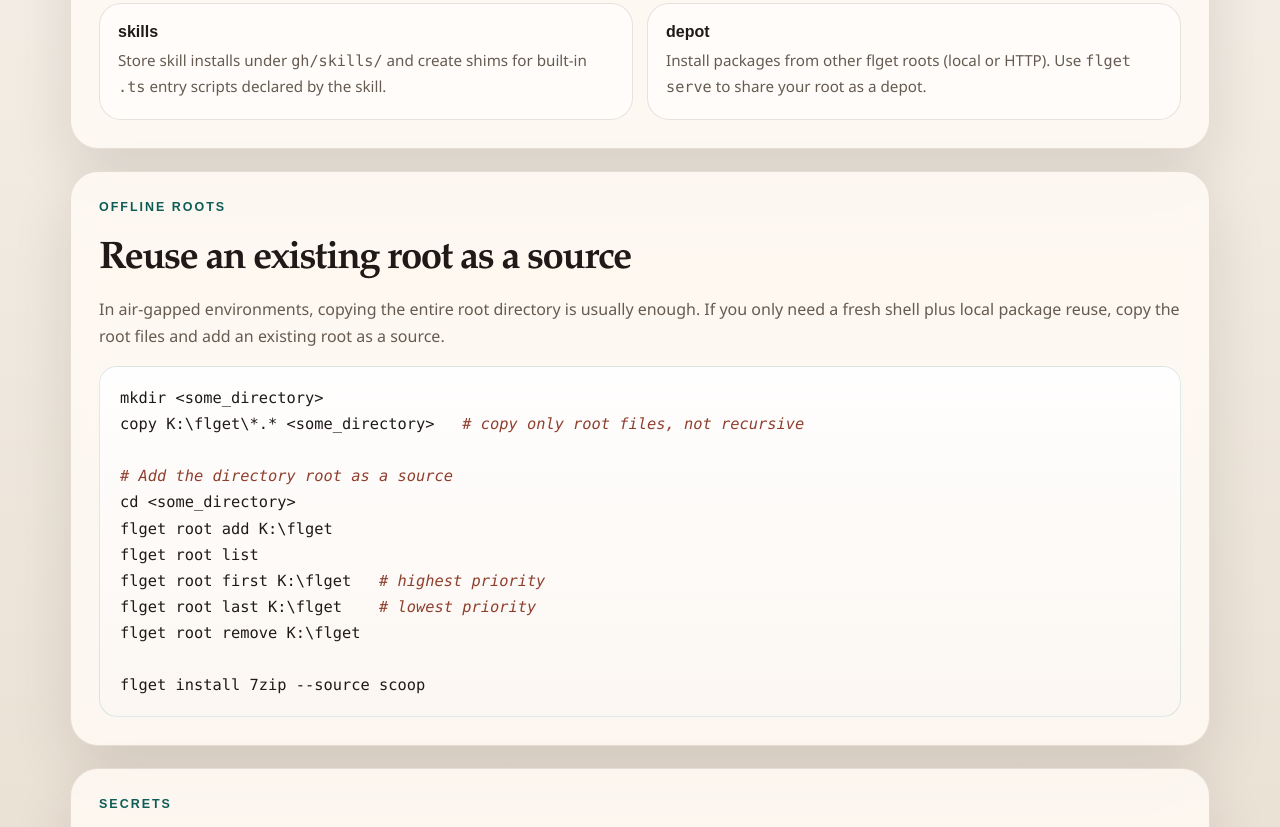
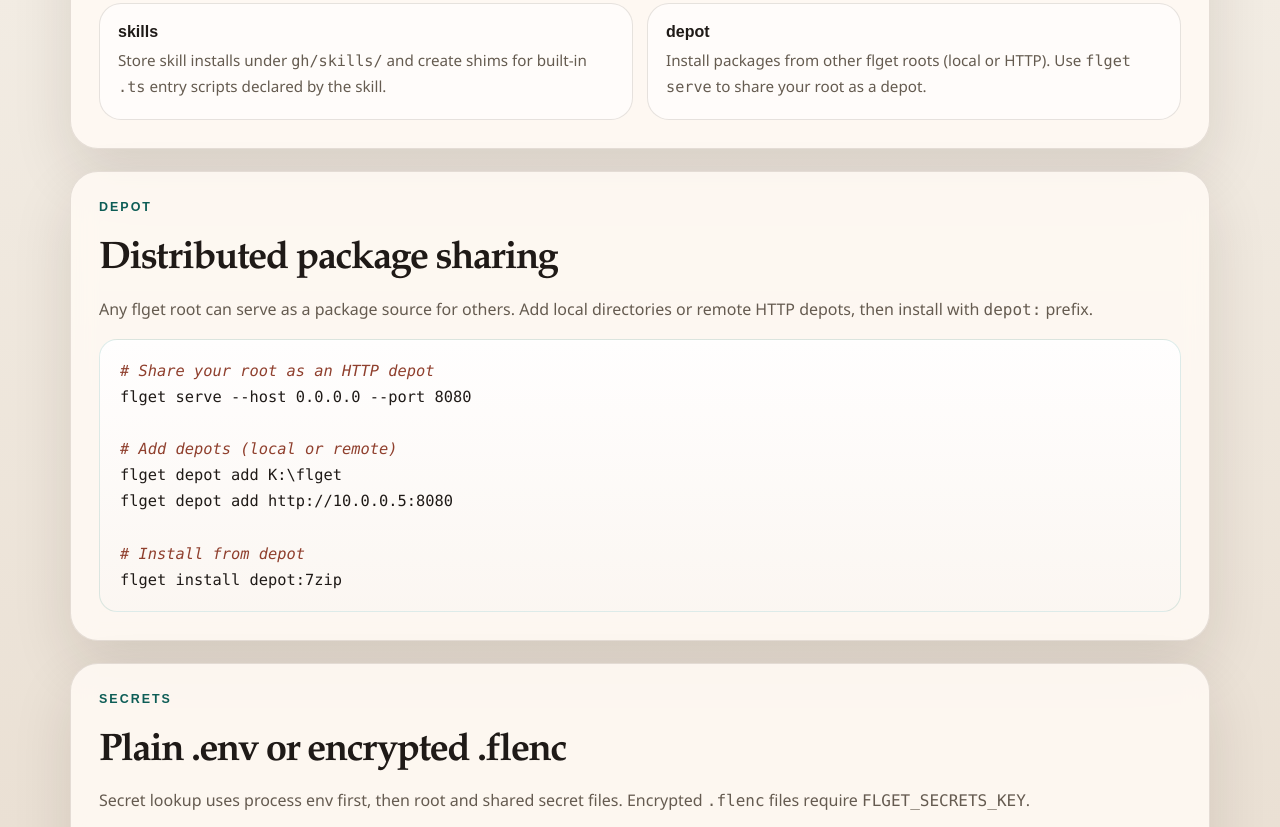
Before and after one commit to flatina/flget, a website: page github-pages/index.html in a window 1280 px wide. Shown: the part 1973-2800 px from the top of the page. Drawn offline with Linux system fonts and the light colour scheme.

Commit message:
Update GitHub Pages for depot, remove offline-root references

```diff
--- a/github-pages/index.html
+++ b/github-pages/index.html
@@ -395,10 +395,10 @@
               and Bun-friendly workflows.
             </p>
             <p>
-              Use <code>scoop</code>, <code>npm</code>, <code>ghr</code>, and <code>npmgh</code>
-              sources from the same root, then install agent skills with
-              <code>flget skills ...</code> and generate shims for declared built-in
-              <code>.ts</code> entry scripts.
+              Use <code>scoop</code>, <code>npm</code>, <code>ghr</code>, <code>npmgh</code>,
+              and <code>depot</code> sources from the same root. Share packages across machines
+              with <code>flget serve</code>, and install agent skills with
+              <code>flget skills ...</code>.
             </p>
           </div>
           <div class="chip-row" aria-label="Key properties">
@@ -417,8 +417,8 @@
             <p>Built for portable drives, optical media, and multiple isolated roots.</p>
           </div>
           <div class="fact-card">
-            <strong>Offline roots</strong>
-            <p>Reuse an existing flget root as a local source when you need an air-gapped or partially offline setup.</p>
+            <strong>Depot sharing</strong>
+            <p>Share packages across machines with <code>flget serve</code> or add local/remote depots as install sources.</p>
           </div>
           <div class="fact-card">
             <strong>Scope</strong>
@@ -519,26 +519,22 @@ flget skills install flatina/cowsay-ts <span class="tok-comment"># install an ag
         <article class="card reveal delay-3">
           <div class="stack">
             <div class="stack">
-              <p class="kicker">Offline Roots</p>
-              <h2>Reuse an existing root as a source</h2>
+              <p class="kicker">Depot</p>
+              <h2>Distributed package sharing</h2>
               <p>
-                In air-gapped environments, copying the entire root directory is usually enough.
-                If you only need a fresh shell plus local package reuse, copy the root files and
-                add an existing root as a source.
+                Any flget root can serve as a package source for others. Add local directories
+                or remote HTTP depots, then install with <code>depot:</code> prefix.
               </p>
             </div>
-            <pre><code>mkdir &lt;some_directory&gt;
-copy K:\flget\*.* &lt;some_directory&gt;   <span class="tok-comment"># copy only root files, not recursive</span>
+            <pre><code><span class="tok-comment"># Share your root as an HTTP depot</span>
+flget serve --host 0.0.0.0 --port 8080
 
-<span class="tok-comment"># Add the directory root as a source</span>
-cd &lt;some_directory&gt;
-flget root add K:\flget
-flget root list
-flget root first K:\flget   <span class="tok-comment"># highest priority</span>
-flget root last K:\flget    <span class="tok-comment"># lowest priority</span>
-flget root remove K:\flget
+<span class="tok-comment"># Add depots (local or remote)</span>
+flget depot add K:\flget
+flget depot add http://10.0.0.5:8080
 
-flget install 7zip --source scoop</code></pre>
+<span class="tok-comment"># Install from depot</span>
+flget install depot:7zip</code></pre>
           </div>
         </article>
 
```
